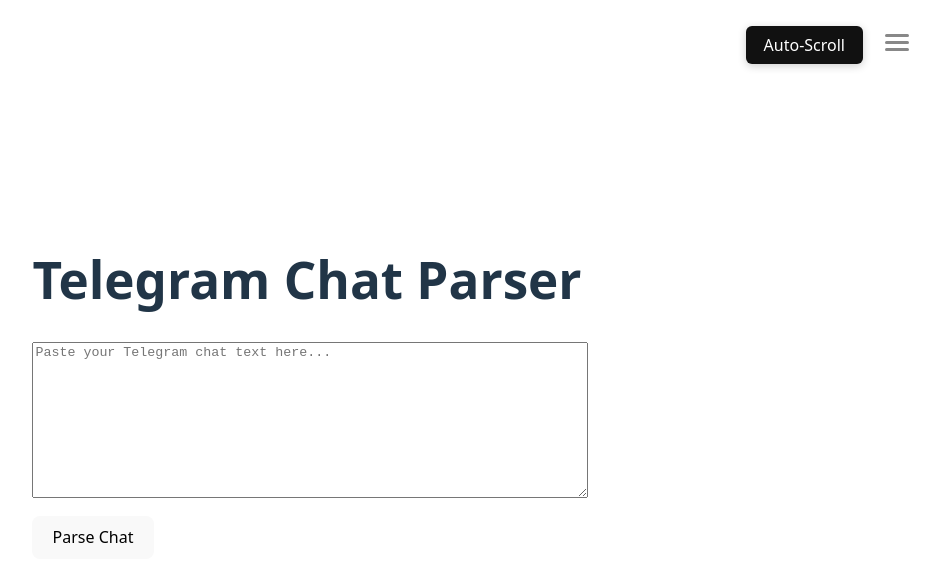
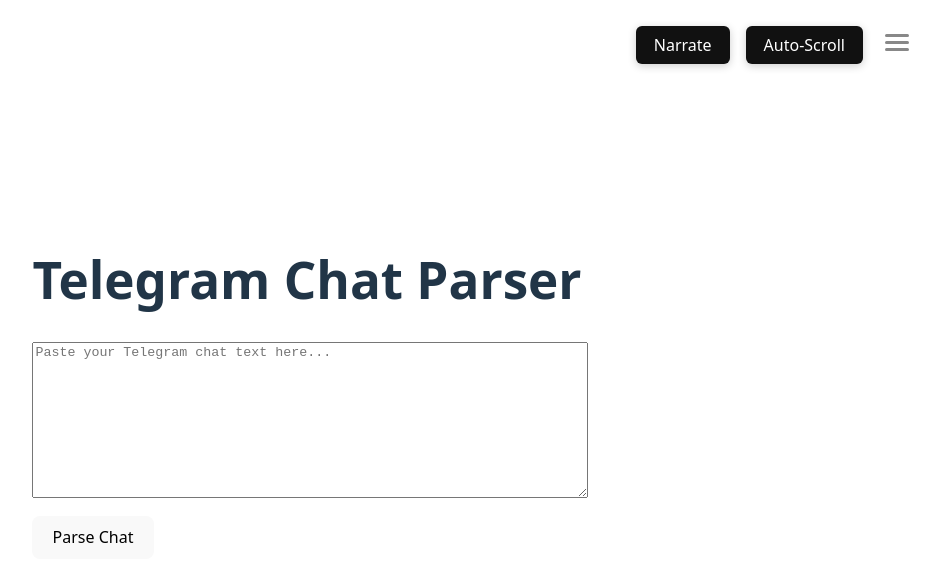
Before and after one commit to curlgang/telegram-parser, a React (Vite) app: page / in a window 1280 px wide. Shown: the top 582 px of the page, without its empty margins (333-1273 px from the left). Built offline with nearby package versions, Linux system fonts and the light colour scheme.

Commit message:
add narrator

```diff
--- a/src/App.jsx
+++ b/src/App.jsx
@@ -52,6 +52,128 @@
 }
 
 function App() {
+  // Track current narration position for resume on voice change
+  const [narrationCharIndex, setNarrationCharIndex] = useState(0);
+  const narrationTextRef = useRef('');
+  // Narration logic
+  // Narration state and logic
+  const [narrating, setNarrating] = useState(false);
+  const [narrationPaused, setNarrationPaused] = useState(false);
+  const [voices, setVoices] = useState([]);
+  const [selectedVoice, setSelectedVoice] = useState(null);
+  const [voiceStack, setVoiceStack] = useState([]); // stack of voiceURIs, top is selected
+  const [showVoiceList, setShowVoiceList] = useState(false);
+  const [voiceListFade, setVoiceListFade] = useState(false);
+  const voiceListTimeoutRef = useRef();
+  const utterRef = useRef(null);
+
+  // Load voices on mount
+  useEffect(() => {
+    if (!('speechSynthesis' in window)) return;
+    function updateVoices() {
+      const v = window.speechSynthesis.getVoices();
+      setVoices(v);
+      // Set default voice and stack if not set
+      if (!selectedVoice && v.length > 0) {
+        setSelectedVoice(v[0].voiceURI);
+        setVoiceStack([v[0].voiceURI, ...v.filter(voice => voice.voiceURI !== v[0].voiceURI).map(voice => voice.voiceURI)]);
+      } else if (selectedVoice && v.length > 0) {
+        // Ensure stack is in sync with available voices
+        setVoiceStack(stack => {
+          // Remove any voices not in v
+          const availableURIs = v.map(voice => voice.voiceURI);
+          let filtered = stack.filter(uri => availableURIs.includes(uri));
+          // Add any new voices to the end
+          v.forEach(voice => {
+            if (!filtered.includes(voice.voiceURI)) filtered.push(voice.voiceURI);
+          });
+          // Ensure selectedVoice is at the top
+          if (filtered[0] !== selectedVoice) {
+            filtered = [selectedVoice, ...filtered.filter(uri => uri !== selectedVoice)];
+          }
+          return filtered;
+        });
+      }
+    }
+    updateVoices();
+    window.speechSynthesis.onvoiceschanged = updateVoices;
+    return () => {
+      window.speechSynthesis.onvoiceschanged = null;
+    };
+    // eslint-disable-next-line
+  }, []);
+
+  function handleNarrateClick() {
+    if (!('speechSynthesis' in window)) {
+      alert('Sorry, your browser does not support speech synthesis.');
+      return;
+    }
+    // If currently narrating and not paused, stop narration and reset button color
+    if (narrating && !narrationPaused) {
+      window.speechSynthesis.cancel();
+      setNarrating(false);
+      setNarrationPaused(false);
+      return;
+    }
+    // If paused, resume
+    if (narrating && narrationPaused) {
+      window.speechSynthesis.resume();
+      setNarrationPaused(false);
+      return;
+    }
+    // If not narrating, start from beginning
+    window.speechSynthesis.cancel();
+    // Only narrate visible messages (not collapsed)
+    const narrateMessages = messages.filter(msg => {
+      const hide = (isFirstUser(msg.sender) && collapsePurple) || (!isFirstUser(msg.sender) && collapseBlue);
+      return !hide;
+    });
+    if (narrateMessages.length === 0) return;
+    const narrationText = narrateMessages.map(msg =>
+      (showNames ? `${msg.sender} says: ` : '') + msg.text
+    ).join('. ');
+    narrationTextRef.current = narrationText;
+    setNarrationCharIndex(0);
+    const utter = new window.SpeechSynthesisUtterance(narrationText);
+    utter.rate = 1;
+    utter.pitch = 1;
+    utter.volume = 1;
+    // Set selected voice
+    if (voices && voices.length > 0 && selectedVoice) {
+      const v = voices.find(v => v.voiceURI === selectedVoice);
+      if (v) utter.voice = v;
+    }
+    utter.onstart = () => {
+      setNarrating(true);
+      setNarrationPaused(false);
+    };
+    utter.onend = () => {
+      setNarrating(false);
+      setNarrationPaused(false);
+      utterRef.current = null;
+      setNarrationCharIndex(0);
+    };
+    utter.onerror = () => {
+      setNarrating(false);
+      setNarrationPaused(false);
+      utterRef.current = null;
+      setNarrationCharIndex(0);
+    };
+    utter.onboundary = e => {
+      if (e.name === 'word' || e.name === 'sentence') {
+        setNarrationCharIndex(e.charIndex);
+      }
+    };
+    utterRef.current = utter;
+    window.speechSynthesis.speak(utter);
+  }
+
+  // If user starts another narration, cancel previous
+  useEffect(() => {
+    return () => {
+      window.speechSynthesis.cancel();
+    };
+  }, []);
   // Toggle auto-scroll logic extracted for reuse
   const [autoScrollSpeed, setAutoScrollSpeed] = useState(30); // px per second
   const autoScrollSpeedRef = useRef(autoScrollSpeed);
@@ -144,6 +266,142 @@
       </div>
       {/* Fixed top-right controls */}
       <div style={{ position: 'fixed', top: 24, right: 32, zIndex: 1000, display: 'flex', alignItems: 'center', gap: 16 }}>
+      {/* Narrate button and voice list in shared container with fade logic */}
+      <div
+        style={{ position: 'relative', display: 'inline-block' }}
+        onMouseEnter={() => {
+          if (voiceListTimeoutRef.current) clearTimeout(voiceListTimeoutRef.current);
+          setVoiceListFade(false);
+          setShowVoiceList(true);
+        }}
+        onMouseLeave={() => {
+          voiceListTimeoutRef.current = setTimeout(() => {
+            setVoiceListFade(true);
+            setTimeout(() => setShowVoiceList(false), 200);
+          }, 500);
+        }}
+      >
+        <button
+          style={{
+            background: narrating ? '#22c55e' : '#111',
+            color: '#fff',
+            border: 'none',
+            borderRadius: 6,
+            padding: '8px 18px',
+            fontSize: '1em',
+            fontFamily: 'inherit',
+            cursor: 'pointer',
+            fontWeight: 500,
+            transition: 'background 0.2s',
+            boxShadow: '0 2px 8px #0003'
+          }}
+          onClick={handleNarrateClick}
+          title={'Narrate all visible chat messages'}
+        >
+          Narrate
+        </button>
+        {showVoiceList && voices.length > 0 && (
+          <div
+            style={{
+              position: 'absolute',
+              left: '50%',
+              top: '110%',
+              transform: 'translateX(-50%)',
+              background: '#222',
+              padding: '12px 18px 10px 18px',
+              borderRadius: 10,
+              boxShadow: '0 2px 8px #0005',
+              zIndex: 30,
+              minWidth: 220,
+              maxHeight: 320,
+              overflowY: 'auto',
+              color: '#fff',
+              fontSize: '0.98em',
+              fontFamily: 'inherit',
+              fontWeight: 500,
+              whiteSpace: 'normal',
+              textAlign: 'left',
+              marginTop: 4,
+              opacity: voiceListFade ? 0 : 1,
+              transition: 'opacity 0.18s'
+            }}
+            onMouseEnter={() => {
+              if (voiceListTimeoutRef.current) clearTimeout(voiceListTimeoutRef.current);
+              setVoiceListFade(false);
+              setShowVoiceList(true);
+            }}
+            onMouseLeave={() => {
+              voiceListTimeoutRef.current = setTimeout(() => {
+                setVoiceListFade(true);
+                setTimeout(() => setShowVoiceList(false), 200);
+              }, 500);
+            }}
+          >
+            <div style={{ fontWeight: 700, marginBottom: 8 }}>Select Narrator:</div>
+            {voiceStack
+              .map(uri => voices.find(v => v.voiceURI === uri))
+              .filter(Boolean)
+              .map(voice => (
+                <div
+                  key={voice.voiceURI}
+                  style={{
+                    padding: '6px 0',
+                    cursor: 'pointer',
+                    background: selectedVoice === voice.voiceURI ? '#333' : 'none',
+                    borderRadius: 6,
+                    marginBottom: 2
+                  }}
+                  onClick={() => {
+                    // Move selected voice to top of stack
+                    setVoiceStack(stack => [voice.voiceURI, ...stack.filter(uri => uri !== voice.voiceURI)]);
+                    setSelectedVoice(voice.voiceURI);
+                    if (narrating || narrationPaused) {
+                      window.speechSynthesis.cancel();
+                      // Resume from current char index
+                      const text = narrationTextRef.current;
+                      const start = narrationCharIndex;
+                      const resumeText = text.slice(start);
+                      if (!resumeText.trim()) return;
+                      const utter = new window.SpeechSynthesisUtterance(resumeText);
+                      utter.rate = 1;
+                      utter.pitch = 1;
+                      utter.volume = 1;
+                      const v = voices.find(v => v.voiceURI === voice.voiceURI);
+                      if (v) utter.voice = v;
+                      utter.onstart = () => {
+                        setNarrating(true);
+                        setNarrationPaused(false);
+                      };
+                      utter.onend = () => {
+                        setNarrating(false);
+                        setNarrationPaused(false);
+                        utterRef.current = null;
+                        setNarrationCharIndex(0);
+                      };
+                      utter.onerror = () => {
+                        setNarrating(false);
+                        setNarrationPaused(false);
+                        utterRef.current = null;
+                        setNarrationCharIndex(0);
+                      };
+                      utter.onboundary = e => {
+                        if (e.name === 'word' || e.name === 'sentence') {
+                          setNarrationCharIndex(start + e.charIndex);
+                        }
+                      };
+                      utterRef.current = utter;
+                      window.speechSynthesis.speak(utter);
+                    }
+                  }}
+                  title={voice.lang + (voice.default ? ' (default)' : '')}
+                >
+                  {voice.name} <span style={{ fontSize: '0.9em', color: '#aaa' }}>({voice.lang})</span>
+                  {voice.default && <span style={{ color: '#22c55e', marginLeft: 6 }}>(default)</span>}
+                </div>
+              ))}
+          </div>
+        )}
+      </div>
         <div
           style={{ position: 'relative', display: 'inline-block', minWidth: 0 }}
           onMouseEnter={() => {
```
